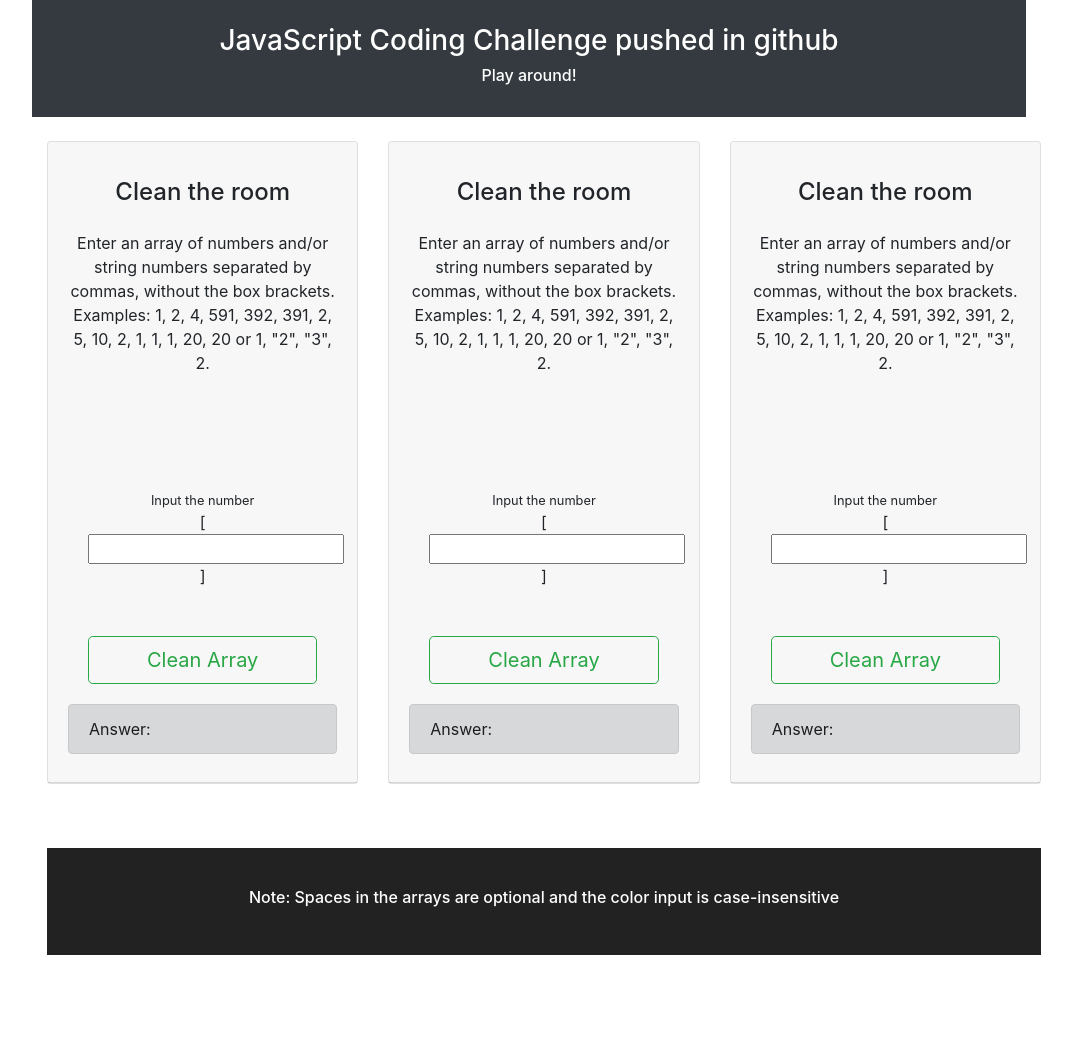
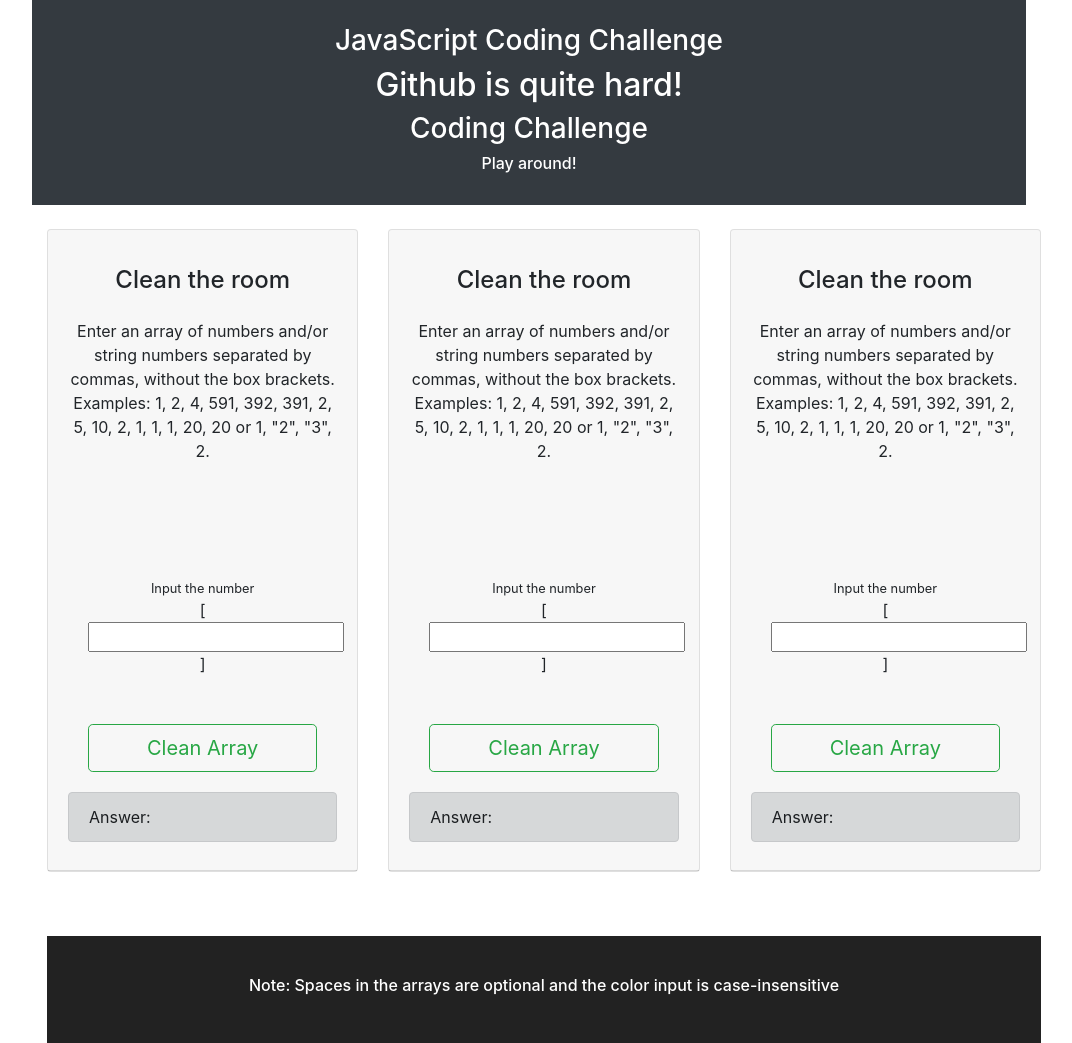
Before and after one commit to logan-shakya/javascript-coding-challange, a plain HTML site: page index.html in a window 1280 px wide. Shown: the whole page, without its empty margins (96-1168 px from the left). Before the commit the page ends 955 px from the top, so only its background shows below. Drawn offline with nearby package versions, Linux system fonts and the light colour scheme.

Commit message:
h2 added

```diff
--- a/index.html
+++ b/index.html
@@ -11,7 +11,9 @@
     <div class="container">
         <div class="row">
             <div class="col bg-dark text-white p-4 text-center">
-                <h3>JavaScript Coding Challenge pushed in github</h3>
+                <h3>JavaScript Coding Challenge</h3>
+                <h2>Github is quite hard!</h2>
+                <h3>Coding Challenge</h3>
                 <h6>Play around!</h6>
             </div>
         </div>
```
